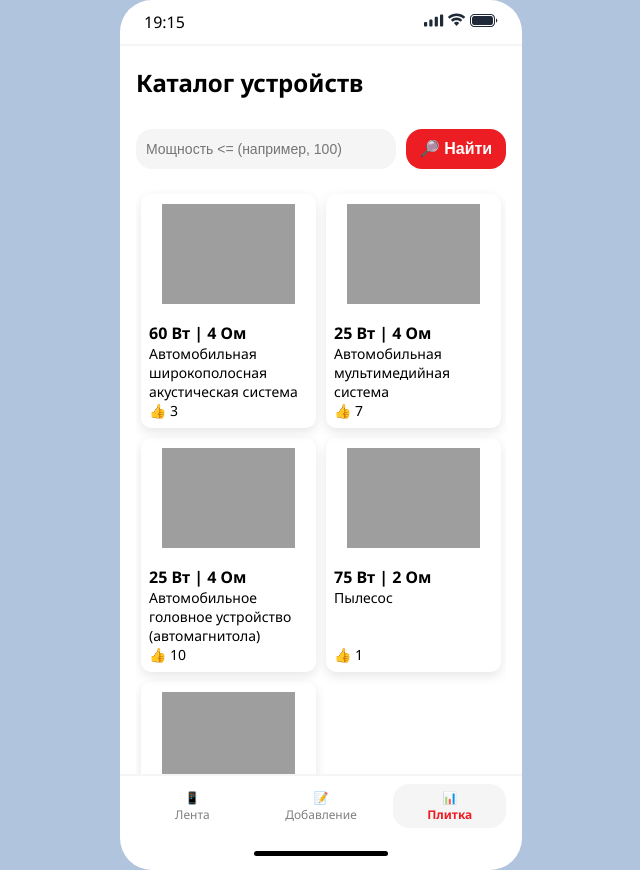
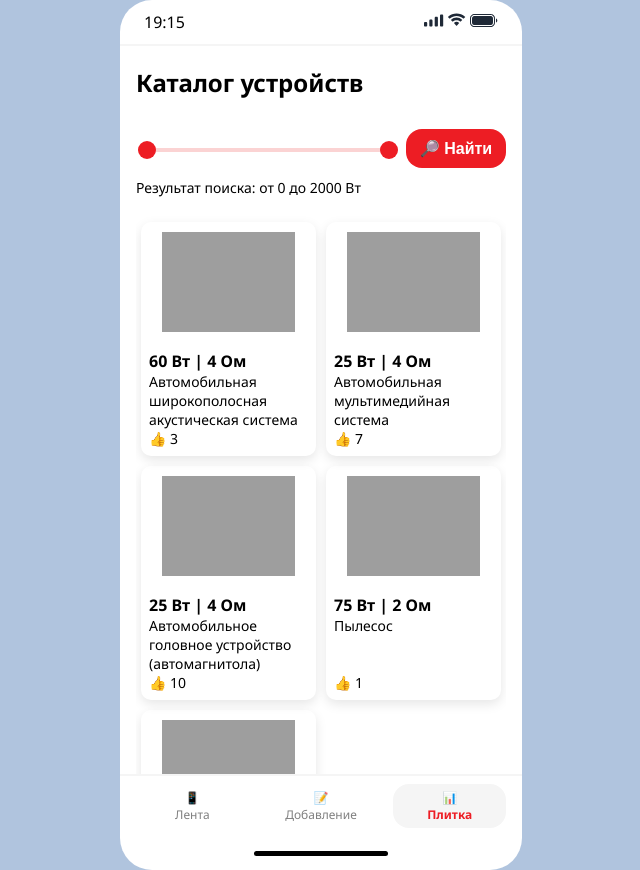
Before and after one commit to nikita42423/auto-power-calc, a FastAPI app: page /grid in a window 1280 px wide. Shown: the whole page, without its empty margins (319-959 px from the left). Run offline with FastAPI, Linux system fonts and the light colour scheme.

Commit message:
Лаб1 (после замечания)

```diff
--- a/static/css/style.css
+++ b/static/css/style.css
@@ -234,6 +234,7 @@
     border: none;
     border-radius: 16px;
     padding: 10px;
+    cursor: pointer;
 }
 
 .btn-like-next {
@@ -298,3 +299,66 @@
 .add-section .drop-zone input {
     display: none;
 }
+
+.slider-block {
+    position: relative;
+    display: flex;
+    flex: 1;
+}
+
+.range-slider {
+    position: absolute;
+    width: 100%;
+    height: 100%;
+    pointer-events: none;
+    -webkit-appearance: none;
+    appearance: none;
+    background: transparent;
+}
+
+.range-slider::-webkit-slider-runnable-track {
+    height: 4px;
+    border-radius: 2px;
+    background: rgba(237, 29, 36, 0.1);
+}
+
+.range-slider::-webkit-slider-thumb {
+    -webkit-appearance: none;
+    width: 18px;
+    height: 18px;
+    margin-top: -7px;
+    border-radius: 50%;
+    background: #ED1D24;
+    cursor: pointer;
+    pointer-events: auto;
+}
+
+.line-clamp-2 {
+    display: -webkit-box;
+    -webkit-line-clamp: 2;
+    line-clamp: 2;
+    -webkit-box-orient: vertical;
+    overflow: hidden;
+}
+
+.line-clamp-2 {
+    display: -webkit-box;
+    -webkit-line-clamp: 2;
+    line-clamp: 2;
+    -webkit-box-orient: vertical;
+    overflow: hidden;
+}
+
+/* Превью файлов в добавлении */
+.file-preview {
+    margin-top: 4px;
+}
+
+.file-preview img,
+.file-preview video {
+    width: 100%;
+    max-height: 140px;
+    object-fit: contain;
+    background-color: #000;
+    border-radius: 16px;
+}
--- a/templates/add.html
+++ b/templates/add.html
@@ -44,7 +44,6 @@
                         <p>Описание</p>
                         <textarea name="description" rows="4" placeholder="Описание">{{ device.description }}</textarea>
                     </div>
-                    <button class="btn">Сохранить</button>
                 </form>
             </div>
             <div class="tab-bar">
@@ -56,6 +55,5 @@
                 <div class="indicator-line"></div>
             </div>
         </main>
-
     </body>
 </html>
--- a/templates/feed.html
+++ b/templates/feed.html
@@ -34,9 +34,9 @@
                         </div>
                     </div>
                     <div class="description-text">
-                        <p class="description-title">{{ device.name | truncate(30, True) }}</p>
-                        <p>{{ device.description | truncate(40, True) }}</p>
-                        <p>Показать полностью ▼</p>
+                        <p class="line-clamp-1">{{ device.name }}</p>
+                        <p class="line-clamp-2">{{ device.description }}</p>
+                        <p>Еще</p>
                     </div>
                 </div>
             </div>
--- a/templates/grid.html
+++ b/templates/grid.html
@@ -24,10 +24,13 @@
             <div class="content-area">
                 <h2>Каталог устройств</h2>
                 <form class="search" method="GET" action="/grid">
-                    <input class="field-search" type="number"  name="power" value="{{ power_filter }}" placeholder="Мощность <= (например, 100)" />
+                    <div class="slider-block">
+                        <input type="range" name="power_min" class="range-slider" min="0" max="1000" step="10" value="{{ power_min }}" />
+                        <input type="range" name="power_max" class="range-slider" min="0" max="1000" step="10" value="{{ power_max }}" />
+                    </div>
                     <button class="btn" style="width: 100px; flex: none;">🔎 Найти</button>
                 </form>
-
+                <p>Результат поиска: от {{ power_min }} до {{ power_max }} Вт</p>
                 <div class="cards">
                 {% for device in devices %}
                     <a href="/feed/{{ device.id }}" class="card">
```
Also changed, not shown: api/handlers.py (+6 -4 lines), data/collections.py (+20 -17 lines), docker-compose.yml (+4 -3 lines).
